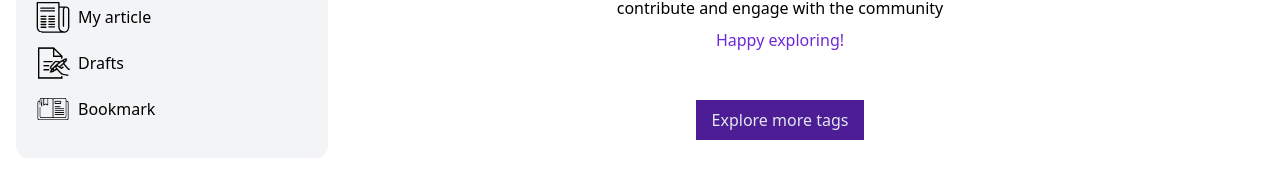
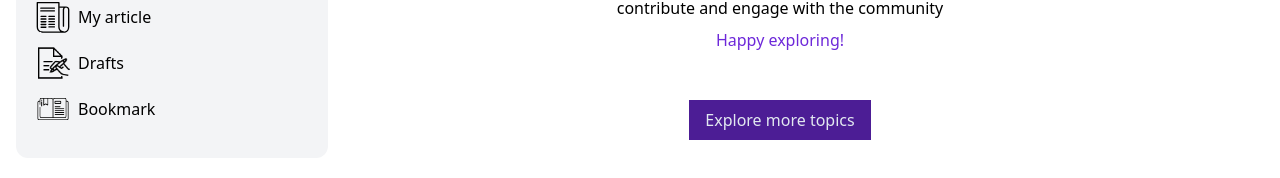
Before and after one commit to ibimina/ibimina-chatter, a Next.js app: page /chatter in a window 1280 px wide. Shown: the part 232-410 px from the top of the page. Built offline with nearby package versions, Linux system fonts and the light colour scheme; no server answers; the database is empty.

Commit message:
docs: nupdate condition

```diff
--- a/src/pages/chatter.tsx
+++ b/src/pages/chatter.tsx
@@ -7,13 +7,10 @@ import { ArticleProps } from '@/types/index';
 import useInteraction from '@/hooks/useInteraction';
 import FeedLayout from '@/container/feedslayout';
 import ArticleCard from '@/components/articlecard';
-import Cookies from 'js-cookie';
 
 
 function Chatter() {
 	const { state } = useAuthContext();
-	const cook = Cookies
-	console.log(state.user,cook.get("loggedin"))
 	const [feeds, setFeeds] = useState<DocumentData | null>(null);
 	const [isloading, setIsLoading] = useState(false)
 
@@ -28,7 +25,7 @@ function Chatter() {
 				const isUserTopic = state?.user?.topics?.some((topic) => {
 					return doc?.data()?.topics?.includes(topic);
 				});
-				if (state?.user?.uid === doc?.data().author?.uid && doc.data().published || isUserTopic) {
+				if (state?.user?.uid === (doc?.data().author?.uid && doc.data().published) || isUserTopic) {
 					articles.push({ ...doc.data(), id: doc.id });
 				}
 			});
@@ -63,7 +60,7 @@ function Chatter() {
 								<p>Why not write your own article? It&apos;s a great way to contribute and engage with the community</p>
 								<p className='font-medium mt-2 text-violet-700'>Happy exploring!</p>
 								<Link href='/explore' className='text-center font-medium block my-12 bg-violet-900 text-slate-200 max-w-max mx-auto  px-4 py-2'>
-									Explore more tags
+									Explore more topics
 								</Link>
 							</div>
 						</div>
```
